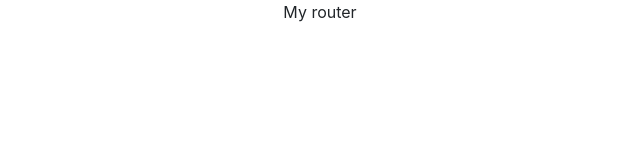
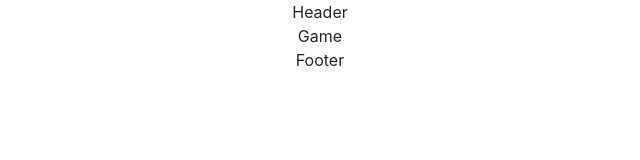
Before and after one commit to wcs-hackathon-bondimanchoeuf/bandimanchoeuf, a React (Create React App) app: page /Game in a window 1280 px wide. Shown: the top 160 px of the page, without its empty margins (320-960 px from the left). Built offline with nearby package versions, Linux system fonts and the light colour scheme.

Commit message:
Adding Components Header Home Footer Game

```diff
--- a/src/AppRouter.jsx
+++ b/src/AppRouter.jsx
@@ -1,7 +1,23 @@
 import React from "react";
+import { Route, BrowserRouter, Switch } from "react-router-dom";
+import Header from "./components/Header.jsx";
+import Footer from "./components/Footer.jsx";
+import Home from "./components/Home.jsx";
+import Game from "./components/Game.jsx";
 
 const AppRouter = () => {
-  return <div>My router</div>;
+  return (
+    <BrowserRouter>
+      <Header />
+
+      <Switch>
+        <Route exact path="/" component={Home} />
+        <Route path="/Game" component={Game} />
+      </Switch>
+
+      <Footer />
+    </BrowserRouter>
+  );
 };
 
 export default AppRouter;
--- /dev/null
+++ b/src/components/Footer.jsx
@@ -0,0 +1,7 @@
+import React from "react";
+
+const Footer = () => {
+  return <div>Footer</div>;
+};
+
+export default Footer;
--- /dev/null
+++ b/src/components/Game.jsx
@@ -0,0 +1,10 @@
+import React, { Component } from "react";
+
+class Game extends Component {
+  state = {};
+  render() {
+    return <div>Game</div>;
+  }
+}
+
+export default Game;
--- /dev/null
+++ b/src/components/Header.jsx
@@ -0,0 +1,7 @@
+import React from "react";
+
+const Header = () => {
+  return <div>Header</div>;
+};
+
+export default Header;
--- /dev/null
+++ b/src/components/Home.jsx
@@ -0,0 +1,10 @@
+import React, { Component } from "react";
+
+class Home extends Component {
+  state = {};
+  render() {
+    return <div>Home</div>;
+  }
+}
+
+export default Home;
```
